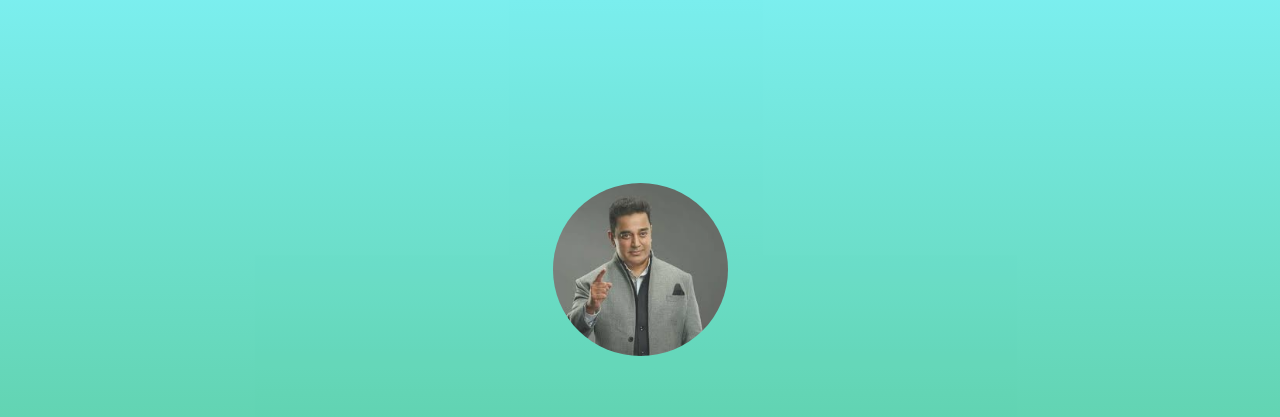
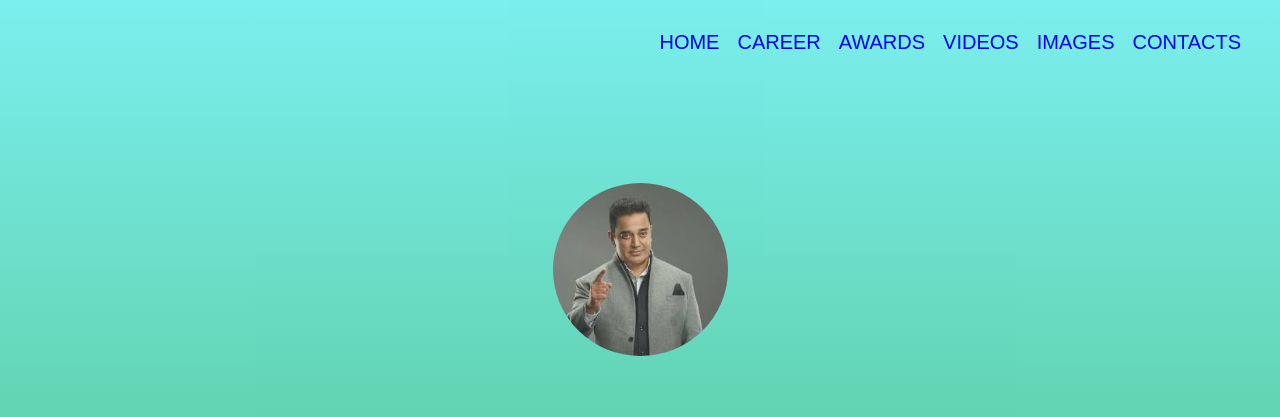
Before and after one commit to Nirmal0709/MY-FAMOUS-PERSONALITY, a plain HTML site: page index.html in a window 1280 px wide. Shown: the top 417 px of the page. Drawn offline with Linux system fonts and the light colour scheme.

Commit message:
Add files via upload

```diff
--- a/index.html
+++ b/index.html
@@ -9,6 +9,17 @@
 </head>
 
 <body>
+
+    <ul class="menu">
+        <li class="links"><a href="#welcome">HOME</a></li>
+        <li class="links"><a href="#career">CAREER</a></li>
+        <li class="links"><a href="#awards">AWARDS</a></li>
+        <li class="links"><a href="#videos">VIDEOS</a></li>
+        <li class="links"><a href="#images">IMAGES</a></li>
+        <li class="links"><a href="#contacts">CONTACTS</a></li>
+
+    </ul>
+
     <section id="welcome" class="parallax-container">
 
         <div class="parallax-inner">
@@ -24,9 +35,9 @@
 
 
     <section id="bio">
-    <h1>WELCOME</h1>
+        <h1>WELCOME</h1>
         <div class="line">
-                </div>
+        </div>
         <p>Kamal Haasan (born 7 November 1954) is an Indian actor, dancer, film director, screenwriter, producer, playback singer, lyricist and politician who works primarily in Tamil cinema. Hassan has also worked in Malayalam, Hindi, Telugu, Kannada and Bengali films. His production company, Raaj Kamal Films International, has produced several of his films.</p>
     </section>
 </body>
--- a/style.css
+++ b/style.css
@@ -71,3 +71,43 @@ p {
     text-align: center;
     vertical-align: middle;
 }
+
+
+
+
+.menu{
+    list-style: none;
+    position: fixed;
+    top: 10px;
+    right: 30px;
+    cursor:pointer;
+    z-index: 10;
+    }
+
+
+
+.links{
+    float: left;
+    color: aqua;
+    padding-top:5px;
+    padding-bottom: 5px;
+    padding-left: 9px;
+    padding-right: 9px;
+    font-family: fantasy;
+    font-size: 20px;
+}
+
+
+.links:hover{
+    background-color: antiquewhite;
+    }
+
+html{
+    scroll-behavior: smooth;
+
+}
+
+
+a{
+    text-decoration: none;
+    }
```
